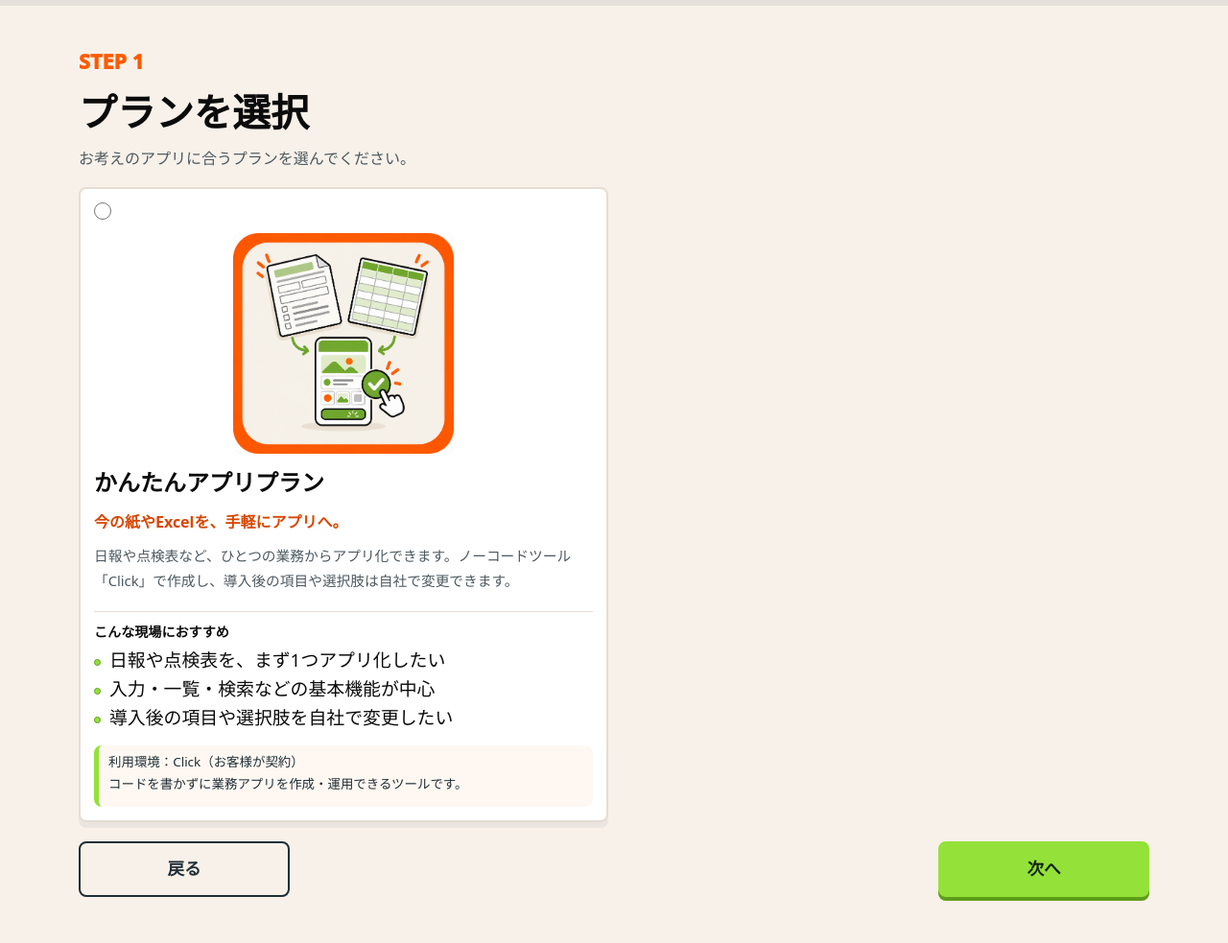
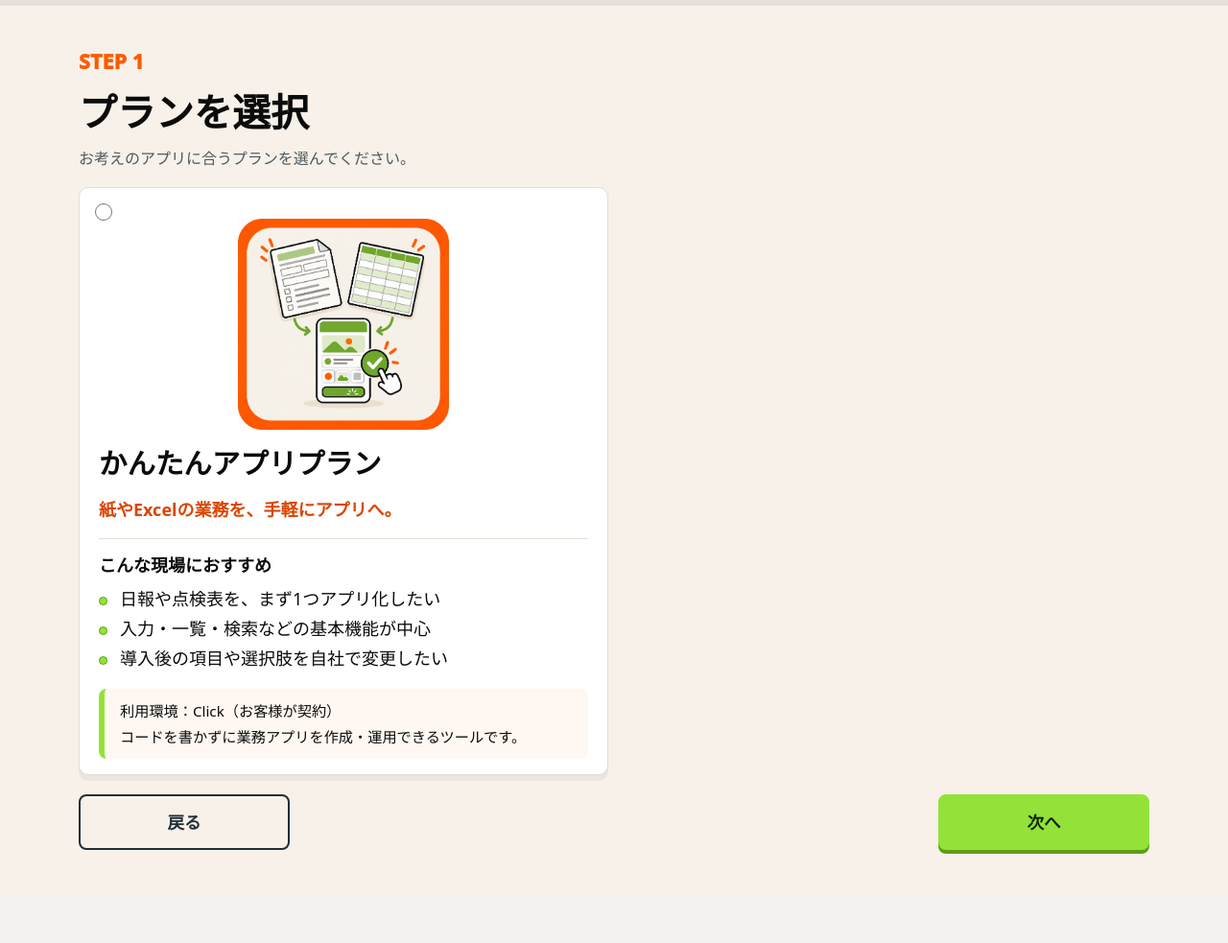
Before and after one commit to evoltechhdcsystem-source/gyomu-app-kobo-estimate, a Flask app: page /plan in a window 1280 px wide. Shown: the part 78-1061 px from the top of the page at 96% size. After the commit the page ends 968 px from the top, so only its background shows below. Run offline with Flask 3, Linux system fonts and the light colour scheme; data comes from the database, SQL or seed files in the repository; both versions use the stored data as it was after the commit; some libraries are stand-ins or nearby versions.

Commit message:
選択画面・PDFの表示を調整し、画面数の入力制限を改善
- プラン選択の文言・文字サイズ・カード配置を調整
- 利用環境と端末・パックの例を読みやすく調整
- STEP番号をプラン選択からの順番に修正
- カスタム画面数を1～50に制限し、入力時の上限補正とサーバー側の検証を追加
- 画面数のエラー文言を修正し、境界値のテストを追加
- しっかりプランのPDFの表の高さを統一し、月額内訳の罫線を追加

```diff
--- a/routes/main.py
+++ b/routes/main.py
@@ -431,9 +431,9 @@ def custom_estimate():
             estimate_status=_estimate_status("custom", flow),
         )
 
-    custom_screens = int(request.form.get("custom_screens") or 0)
-    if custom_screens < 1:
-        flash("画面数を入力してください。1以上の数字で入力すると見積りできます。", "danger")
+    custom_screens = _as_int(request.form.get("custom_screens"), 0)
+    if not 1 <= custom_screens <= 50:
+        flash("画面数は1～50の整数で入力してください。", "danger")
         return render_template(
             "custom_estimate.html",
             plan=selected_plan,
--- a/static/css/style.css
+++ b/static/css/style.css
@@ -860,10 +860,25 @@ main > section {
 }
 
 .plan-choice-card {
-  grid-template-rows: auto auto auto auto 1fr auto;
+  position: relative;
+  grid-template-rows: auto auto auto 1fr auto;
   align-items: start;
   align-content: start;
-  gap: 14px;
+  gap: 16px;
+  padding: 24px 20px 16px;
+  border-width: 1px;
+  border-radius: 10px;
+}
+
+.plan-choice-card > input {
+  position: absolute;
+  top: 16px;
+  left: 16px;
+}
+
+.plan-choice-card .choice-visual-frame {
+  width: min(220px, 100%);
+  margin-top: 8px;
 }
 
 .plan-choice-copy {
@@ -873,23 +888,51 @@ main > section {
 
 .plan-choice-copy > strong {
   color: var(--brand-dark);
+  font-size: 1.125rem;
   line-height: 1.5;
 }
 
-.plan-choice-copy p {
-  margin: 0;
-  color: var(--muted);
-  font-size: .92rem;
-  line-height: 1.8;
+.plan-choice-card .choice-detail > strong {
+  font-size: 1.125rem;
+  line-height: 1.5;
+}
+
+.plan-choice-card .choice-detail {
+  margin-top: 0;
+  padding-top: 14px;
+  gap: 8px;
+}
+
+.plan-choice-card .choice-detail li {
+  padding-left: 22px;
+  font-size: 1.125rem;
+  line-height: 1.5;
+}
+
+.plan-choice-card .choice-detail li::before {
+  width: 9px;
+  height: 9px;
 }
 
 .plan-choice-card .choice-example {
   margin-bottom: 0;
+  padding: 12px 16px;
+  border-left-width: 6px;
+  color: var(--ink);
+  font-size: .95rem;
+  font-weight: 400;
+  line-height: 1.5;
 }
 
 .plan-environment-description {
   display: block;
   margin-top: 4px;
+}
+
+@media (max-width: 900px) {
+  .plan-choice-card .choice-detail li {
+    font-size: 1rem;
+  }
 }
 
 .package-card {
@@ -1007,7 +1050,7 @@ main > section {
 }
 
 .plan-choice-card .choice-title {
-  font-size: 1.5rem;
+  font-size: clamp(1.6rem, 2.3vw, 2rem);
   line-height: 1.3;
 }
 
@@ -1198,12 +1241,18 @@ main > section {
   min-height: 64px;
   margin: 2px 0 0;
   padding: 8px 10px;
-  color: var(--navy);
+  color: var(--ink);
   background: #fff8f2;
   border-left: 5px solid var(--green);
   border-radius: 8px;
-  font-size: .84rem;
-  line-height: 1.42;
+  font-size: .95rem;
+  font-weight: 400;
+  line-height: 1.5;
+}
+
+.choice-example > strong,
+.package-example > strong {
+  font-weight: 700;
 }
 
 .package-features-modal {
--- a/static/js/estimate.js
+++ b/static/js/estimate.js
@@ -77,6 +77,9 @@ function bindCustomEstimate() {
   function update() {
     uncheckZeroQuantityFeatures();
 
+    if (screensInput && screensInput.valueAsNumber > Number(screensInput.max)) {
+      screensInput.value = screensInput.max;
+    }
     const screens = Math.max(Number(screensInput?.value || 0), 0);
     const screenTotal = unitPrice * screens;
     const featureTotal = Array.from(form.querySelectorAll('input[name="features"]:checked'))
--- a/static/js/form-validation.js
+++ b/static/js/form-validation.js
@@ -66,7 +66,7 @@ function messageForField(field) {
   if (field.name === "custom_screens") {
     return {
       title: "画面数を入力してください",
-      detail: "作りたい画面数を1以上で入力してください。"
+      detail: "作りたい画面数を1～50の整数で入力してください。"
     };
   }
   return {
--- a/templates/custom_estimate.html
+++ b/templates/custom_estimate.html
@@ -4,7 +4,7 @@
 <section class="container py-4 py-lg-5">
   <div class="wizard-head">
     <div>
-      <p class="eyebrow">Step 3</p>
+      <p class="eyebrow">Step 4</p>
       <div class="wizard-title-row">
         <h1>画面数と追加機能を選択</h1>
         <button class="feature-guide-button" type="button" data-bs-toggle="modal" data-bs-target="#featureGuideModal">選び方の例</button>
--- a/templates/plan_select.html
+++ b/templates/plan_select.html
@@ -17,8 +17,7 @@
         <span class="choice-title">{{ plan.name }}</span>
         {% if plan.key == 'full' %}
           <div class="plan-choice-copy">
-            <strong>独自のルールも、現場に合わせて設計。</strong>
-            <p>承認フローや権限管理など、業務の進め方に合わせてアプリを設計します。導入後の変更やサーバー管理も、業務アプリ工房にお任せいただけます。</p>
+            <strong>業務の流れに合わせて、アプリを設計。</strong>
           </div>
           <div class="choice-detail">
             <strong>こんな現場におすすめ</strong>
@@ -34,8 +33,7 @@
           </p>
         {% else %}
           <div class="plan-choice-copy">
-            <strong>今の紙やExcelを、手軽にアプリへ。</strong>
-            <p>日報や点検表など、ひとつの業務からアプリ化できます。ノーコードツール「Click」で作成し、導入後の項目や選択肢は自社で変更できます。</p>
+            <strong>紙やExcelの業務を、手軽にアプリへ。</strong>
           </div>
           <div class="choice-detail">
             <strong>こんな現場におすすめ</strong>
```
Also changed, not shown: services/estimate_pdf_service.py (+2 -9 lines), templates/device_select.html (+4 -4 lines), templates/package_select.html (+6 -2 lines), tests/test_plans.py (+19 -0 lines), instance/estimate_app.db.
